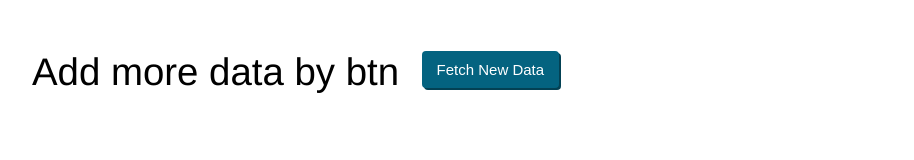
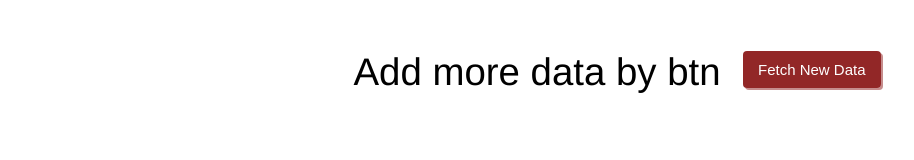
Before and after one commit to Valkir44/click-for-more-data, a plain HTML site: page index.html in a window 1280 px wide. Shown: the whole page, without its empty margins (96-1010 px from the left). Drawn offline with Linux system fonts and the light colour scheme.

Commit message:
add style

```diff
--- a/css/styleData.css
+++ b/css/styleData.css
@@ -1,6 +1,15 @@
-html, body {
+body {
     padding: 0;
     margin: 0;
+}
+
+.container {
+    width: 1170px;
+    margin: 0 auto;
+}
+
+header {
+    text-align: center;
 }
 
 .hide {
@@ -22,7 +31,7 @@ body {
 }
 
 button {
-    background-color: #046380;
+    background-color: #800404db;
     color: #FFF;
     border: none;
     padding: 10px 15px;
@@ -30,7 +39,7 @@ button {
     border-radius: 4px;
     cursor: pointer;
     outline: none;
-    box-shadow: 2px 2px 0 #034154;
+    box-shadow: 2px 2px 0 #80040473;
     margin-bottom: 10px;
     margin-left: 18px;
     transition: opacity .4s ease-out, transform .4s ease-out, visibility .4s ease-out;
@@ -39,11 +48,11 @@ button {
 }
 
 button:hover {
-    background-color: #034F66;
+    background-color: rgba(128, 4, 4, 0.67);
 }
 
 button:active {
-    background-color: #034154;
+    background-color: rgba(128, 17, 26, 0.6);
     box-shadow: none;
     position: relative;
     top: -8px;
--- a/index.html
+++ b/index.html
@@ -9,7 +9,7 @@
     <link rel="stylesheet" href="css/styleData.css">
 </head>
 <body>
-
+<div class="container">
 <header>
     <h1>
         Add more data by btn
@@ -17,7 +17,9 @@
     <button id="btn">Fetch New Data</button>
 </header>
 
-    <div id="info"></div>
+
+        <div id="info"></div>
+    </div>
 
 <script src="js/addData.js"></script>
 </body>
```
Also changed, not shown: js/addData.js (line endings or trailing spaces).
